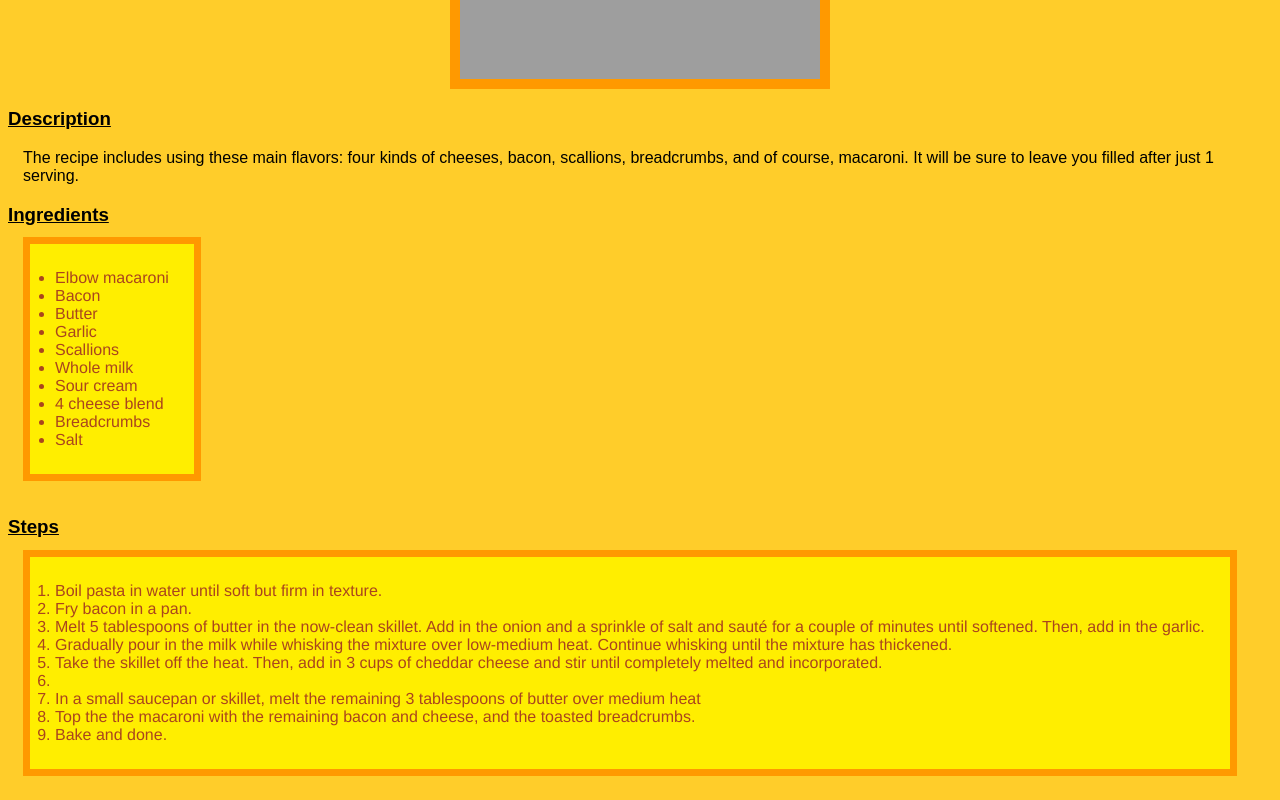
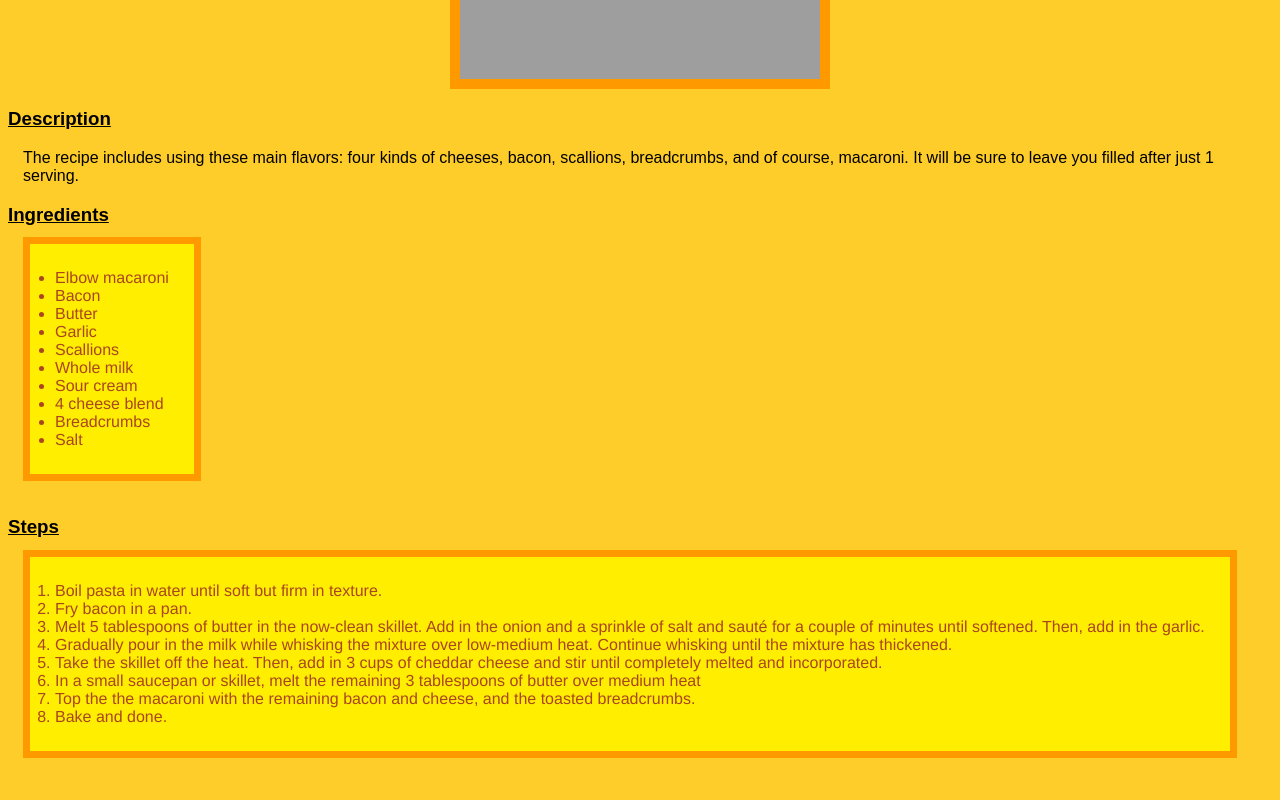
Before and after one commit to BeeJoseph/odin-recipes, a plain HTML site: page recipes/macandcheese/macandcheese.html in a window 1280 px wide. Shown: the part 569-1369 px from the top of the page. Drawn offline with Linux system fonts and the light colour scheme; grey boxes are pictures that could not be loaded.

Commit message:
Fix typo in the numbered list since there was an empty step

```diff
--- a/recipes/macandcheese/macandcheese.html
+++ b/recipes/macandcheese/macandcheese.html
@@ -33,7 +33,7 @@
                 <li>Fry bacon in a pan.</li>
                 <li>Melt 5 tablespoons of butter in the now-clean skillet. Add in the onion and a sprinkle of salt and sauté for a couple of minutes until softened. Then, add in the garlic.</li>
                 <li>Gradually pour in the milk while whisking the mixture over low-medium heat. Continue whisking until the mixture has thickened.</li>
-                <li>Take the skillet off the heat. Then, add in 3 cups of cheddar cheese and stir until completely melted and incorporated.<li>
+                <li>Take the skillet off the heat. Then, add in 3 cups of cheddar cheese and stir until completely melted and incorporated.</li>
                 <li>In a small saucepan or skillet, melt the remaining 3 tablespoons of butter over medium heat</li>
                 <li>Top the the macaroni with the remaining bacon and cheese, and the toasted breadcrumbs.</li>
                 <li>Bake and done.</li>
```
